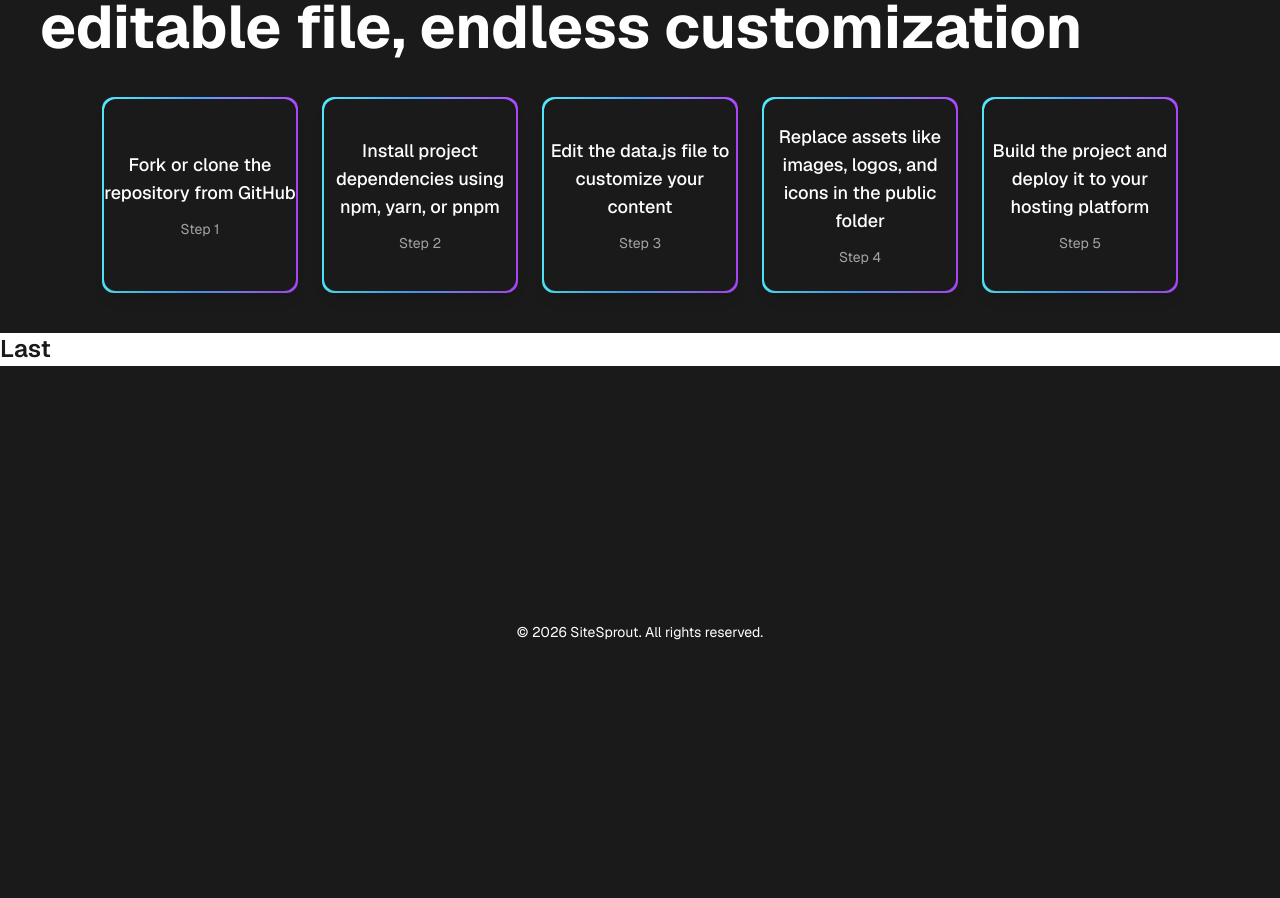
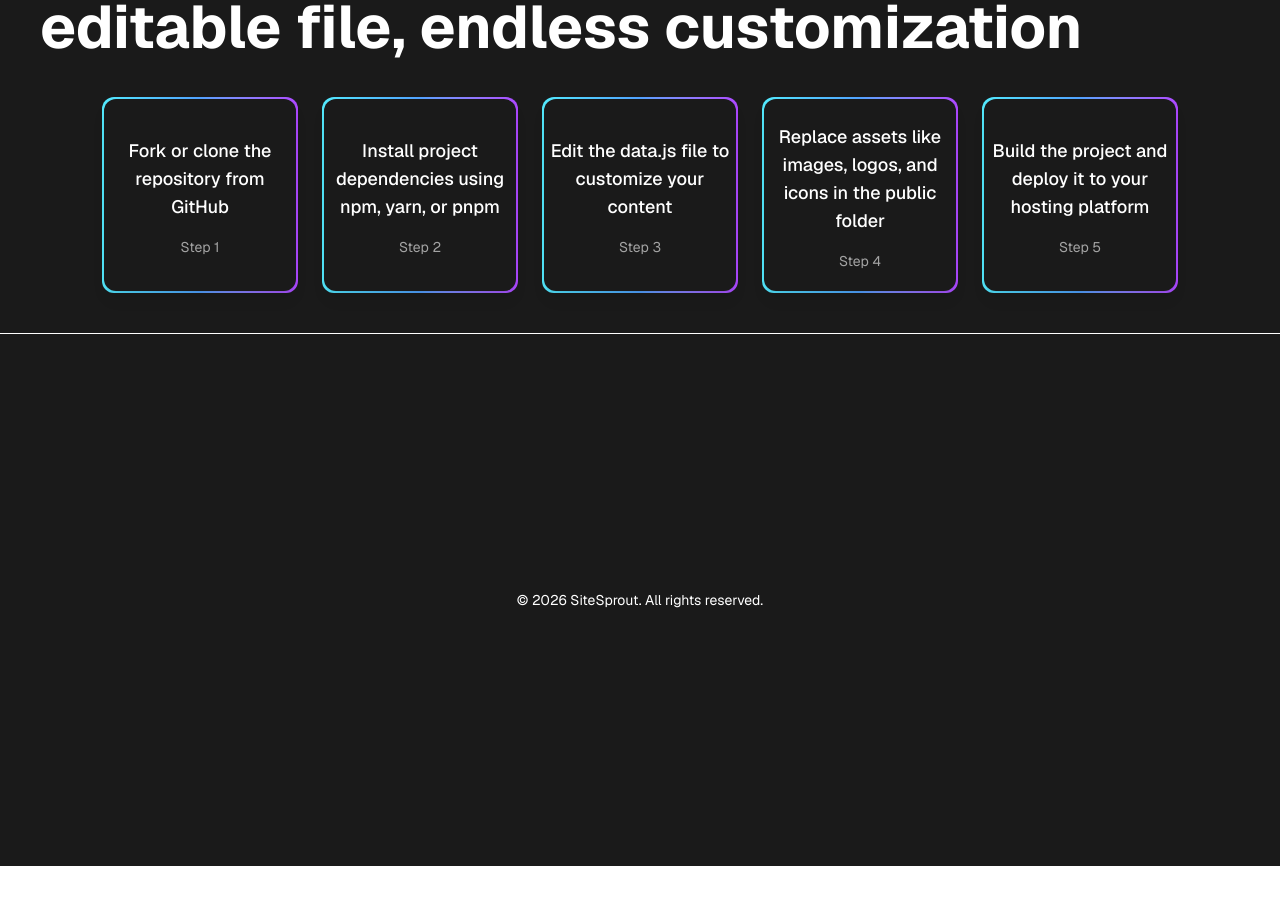
Before and after one commit to rajan-daniel/brandWebsite, a Next.js app: page / in a window 1280 px wide. Shown: the part 1063-1961 px from the top of the page. After the commit the page ends 1929 px from the top, so only its background shows below. Built offline with nearby package versions, Linux system fonts and the light colour scheme.

Commit message:
style: insrtuction card

```diff
--- a/app/page.tsx
+++ b/app/page.tsx
@@ -42,7 +42,7 @@
                    rounded-xl bg-[var(--text-color)]
                    shadow-lg hover:scale-105 transition-transform duration-200"
               >
-                <p className="text-white text-lg font-medium">{item.step}</p>
+                <p className="text-white text-lg font-medium p-1">{item.step}</p>
 
                 <span className="mt-3 text-sm text-white/60">
                   Step {index + 1}
@@ -53,7 +53,7 @@
         </div>
       </section>
       <section className="text-2xl font-semibold text-[var(--text-color)]">
-        <h1>Last</h1>
+
       </section>
     </>
   );
```
Also changed, not shown: data/data.tsx (+6 -5 lines).
